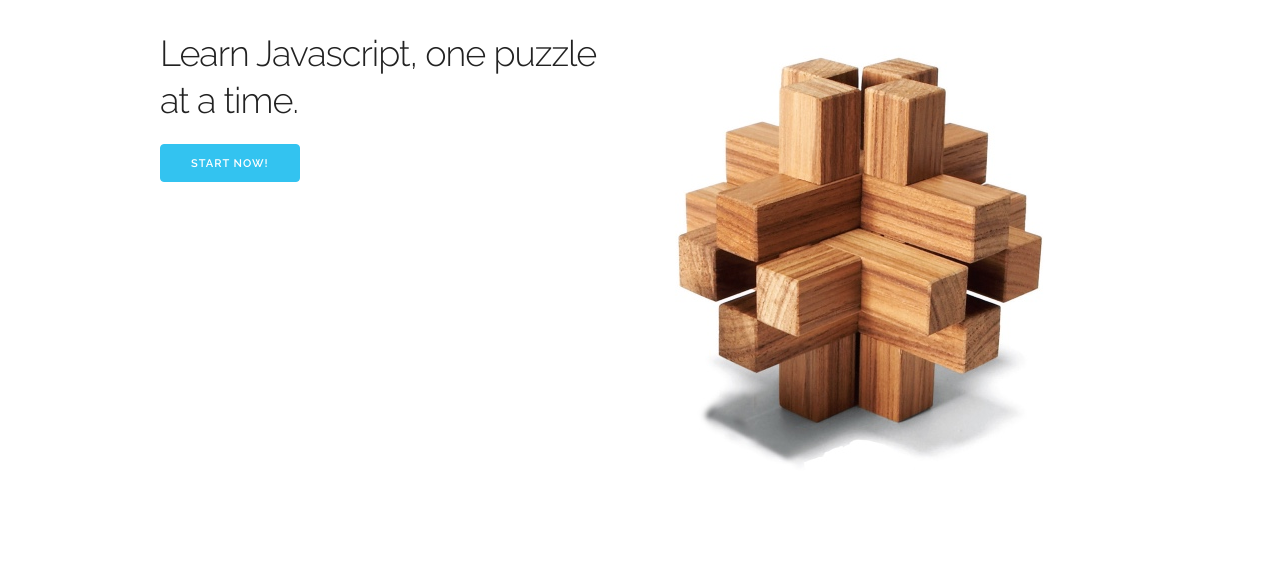
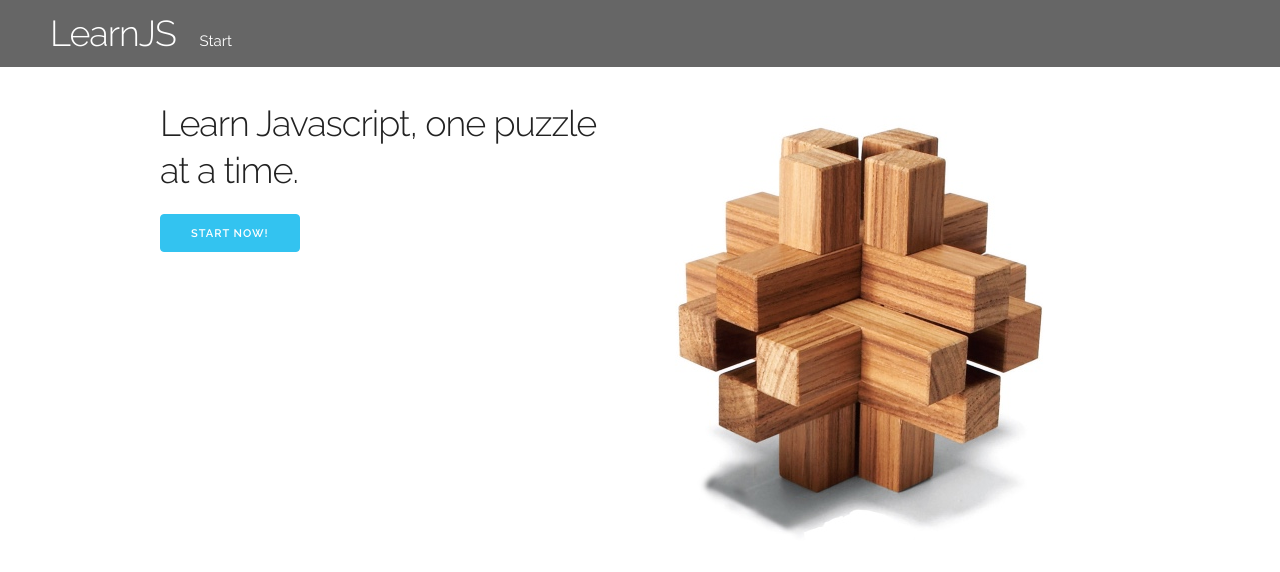
Before and after one commit to MichelML/learnjs-sspa, a plain HTML site: page public/index.html in a window 1280 px wide. Drawn offline with nearby package versions, Linux system fonts and the light colour scheme.

Commit message:
feat: add navbar to app

```diff
--- a/public/index.html
+++ b/public/index.html
@@ -10,17 +10,56 @@
   <link rel='stylesheet' href='https://cdnjs.cloudflare.com/ajax/libs/skeleton/2.0.4/skeleton.min.css'>
   <style type="text/css" media="all">
     body {
-      margin-top: 30px;
+      margin-top: 100px;
     }
-
     .templates {
       display: none;
+    }
+    .inline-list {
+      margin-bottom:0px;
+    }
+    .inline-list li {
+      display:inline;
+      margin: 0 20px 0 0;
+    }
+    .fixed-top {
+      position:fixed;
+      top:0px;
+      z-index:1024;
+    }
+    .no-select {
+      user-select:node;
+      -webkit-user-select:none;
+      -ms-user-select:none;
+      -moz-user-select:none;
+    }
+    .hover-links a {
+      text-decoration:none;
+    }
+    .hover-links a:hover {
+      text-decoration:underline;
+    }
+    .nav-container {
+      padding-left:40px;
+      background: #666;
+    }
+    .nav-container a {
+      color:white;
+    }
+    .nav-list {
+      padding: 10px 10px;
     }
   </style>
 </head>
 
 <body>
   <div class='markup'>
+    <div class="nav-container no-select fixed-top u-full-width">
+      <ul class="inline-list hover-links nav-list six columns">
+        <li><a href="#"><h3 style='display:inline'>LearnJS</h4></a></li>
+        <li><a href="#problem-1">Start</a></li>
+      </ul>
+    </div>
     <div class='view-container container'>
     </div>
     <div class="templates">
```
